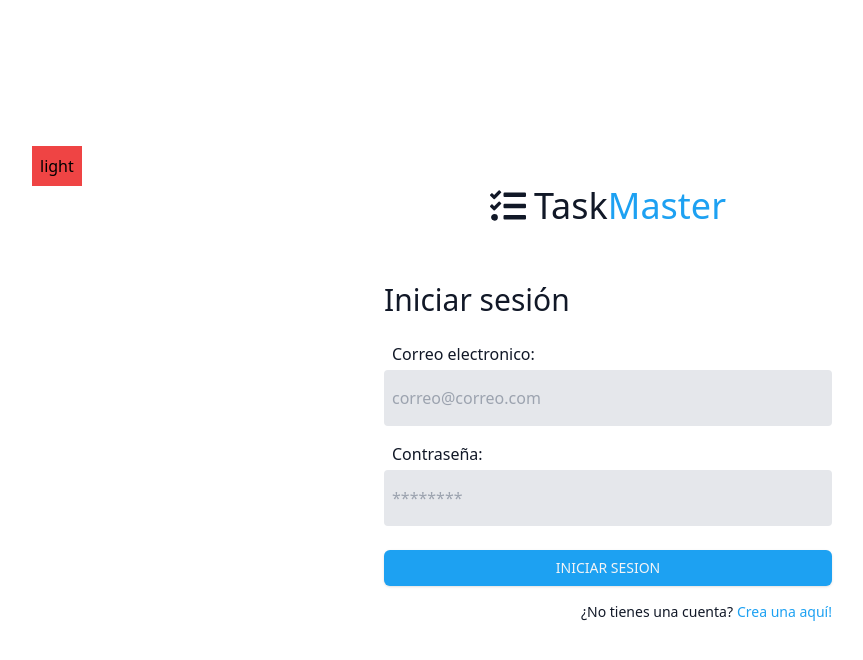
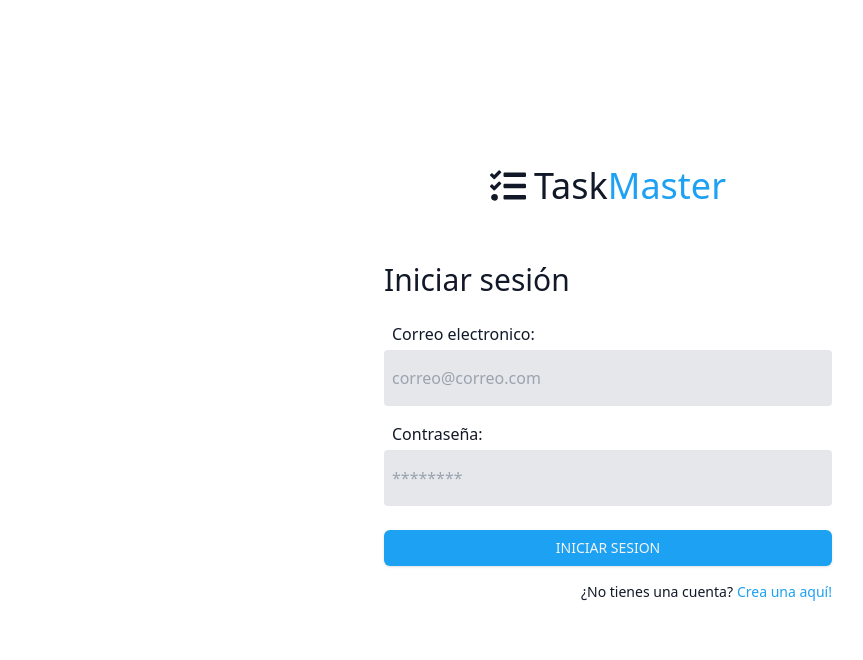
Before and after one commit to lucas-s4nchez/task-master-frontend, a React (Vite) app: page /auth/login in a window 1280 px wide. Shown: the top 660 px of the page, without its empty margins (32-895 px from the left). Built offline with nearby package versions, Linux system fonts and the light colour scheme; no server answers.

Commit message:
refactor: :fire: remove theme button in authLayout
remove theme button in authLayout

```diff
--- a/src/layout/AuthLayout.tsx
+++ b/src/layout/AuthLayout.tsx
@@ -1,32 +1,14 @@
-import { useDispatch, useSelector } from "react-redux";
 import { motion } from "framer-motion";
-import { RootState } from "../store/store";
 import { Logo } from "../ui/components";
-import { onDarkMode, onLightMode } from "../store/ui/uiSlice";
 import { IAuthLayoutProps } from "../interfaces/componentsProps";
 
 export const AuthLayout: React.FC<IAuthLayoutProps> = ({
   children,
   title,
 }: IAuthLayoutProps) => {
-  const { themeMode } = useSelector((state) => (state as RootState).ui);
-  const dispatch = useDispatch();
-
   return (
     <div className="min-h-screen grid place-items-center bg-light-50 dark:bg-dark-300">
       <div className="custom-container">
-        <button
-          className="bg-red-50 p-2"
-          onClick={() => {
-            if (themeMode === "light") {
-              dispatch(onDarkMode());
-            } else {
-              dispatch(onLightMode());
-            }
-          }}
-        >
-          {themeMode}
-        </button>
         <motion.div
           className="flex justify-center"
           initial={{ y: 200, opacity: 0 }}
```
